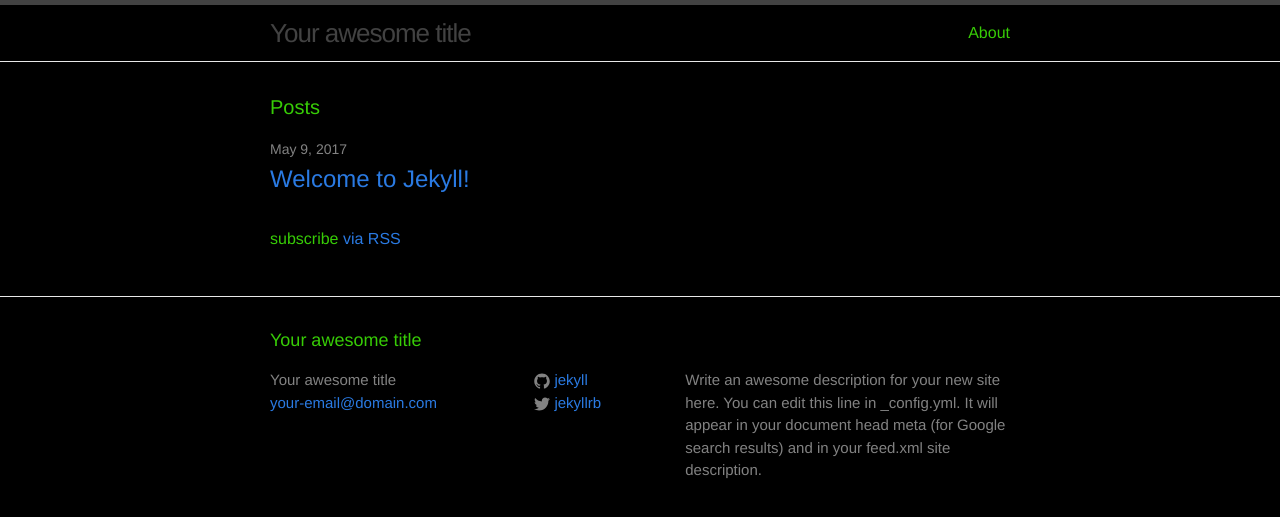
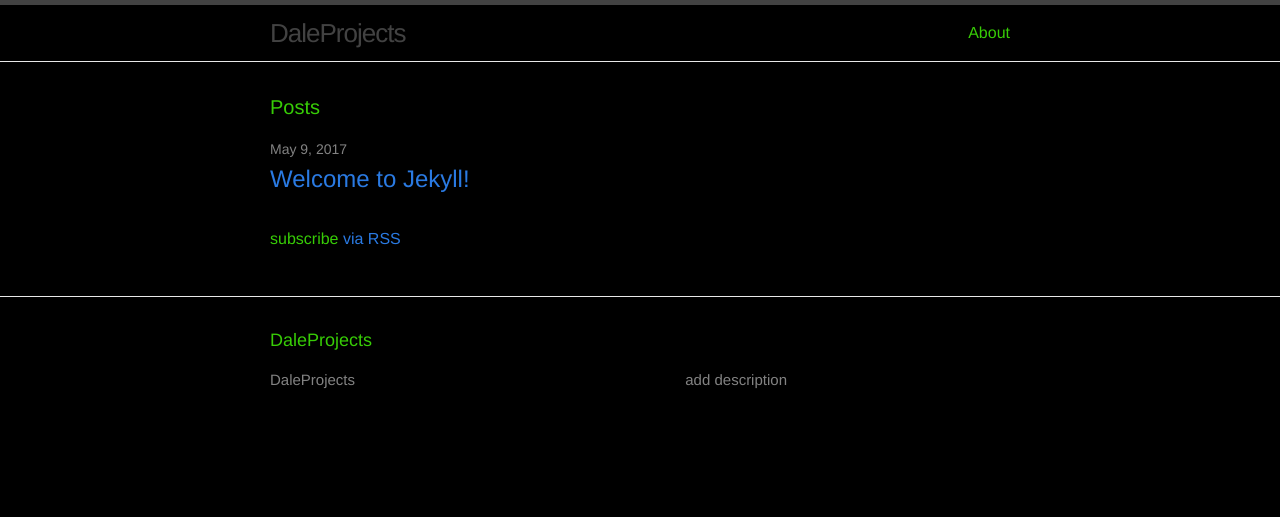
Before and after one commit to learnitupproject/learnitupproject.github.io, a Jekyll site: the page built from index.html, in a window 1280 px wide. Shown: the top 517 px of the page. Built offline with Jekyll 4.4.1, drawn with Linux system fonts in a browser that asks for light colours.

Commit message:
Update _config.yml

```diff
--- a/_config.yml
+++ b/_config.yml
@@ -6,16 +6,13 @@
 # 'jekyll serve'. If you change this file, please restart the server process.
 
 # Site settings
-title: Your awesome title
-email: your-email@domain.com
+title: DaleProjects
+email:
 description: > # this means to ignore newlines until "baseurl:"
-  Write an awesome description for your new site here. You can edit this
-  line in _config.yml. It will appear in your document head meta (for
-  Google search results) and in your feed.xml site description.
+  add description
 baseurl: "" # the subpath of your site, e.g. /blog
 url: "http://yourdomain.com" # the base hostname & protocol for your site
-twitter_username: jekyllrb
-github_username:  jekyll
-
+twitter_username:
+github_username:
 # Build settings
 markdown: kramdown
```
